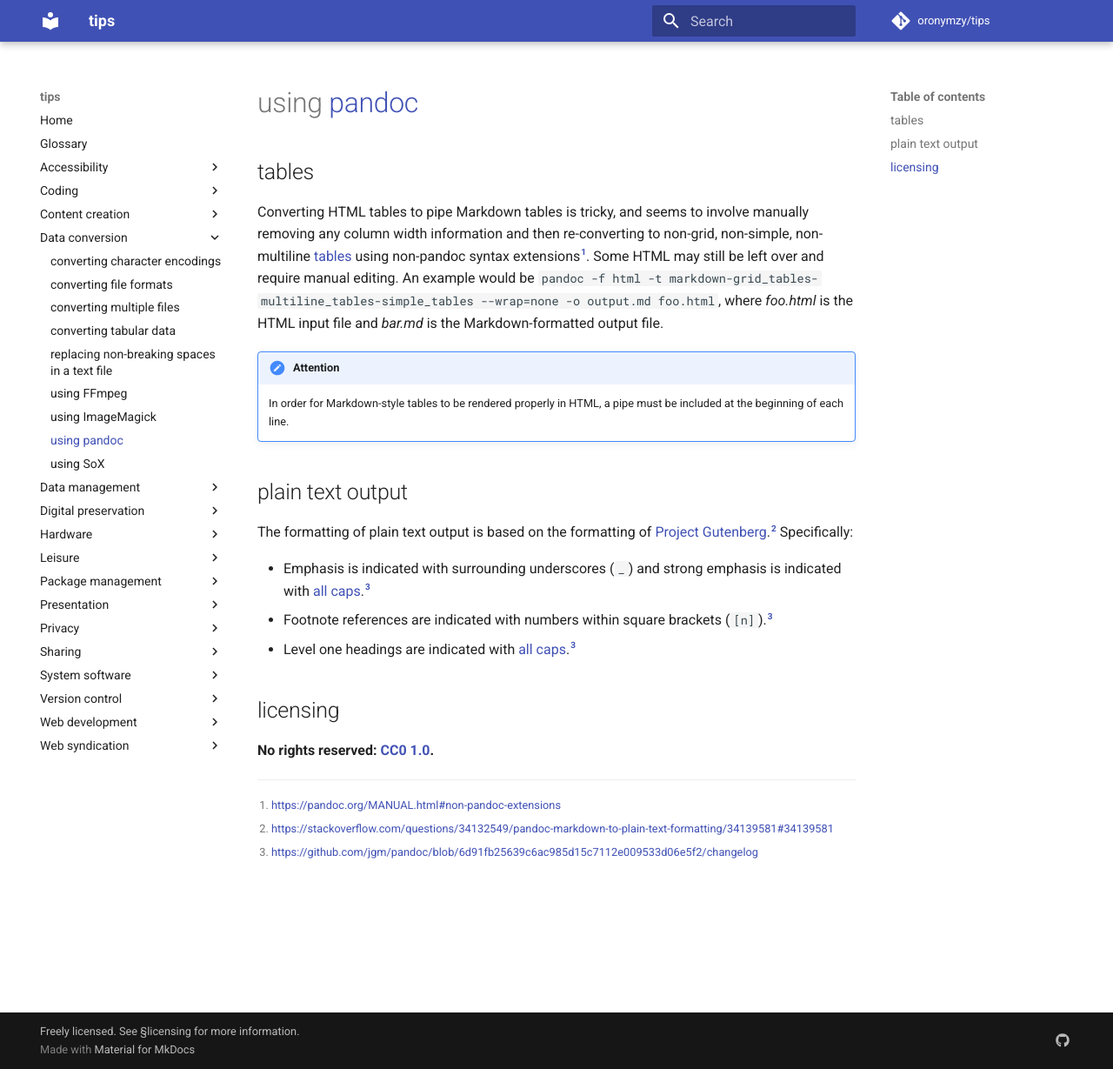
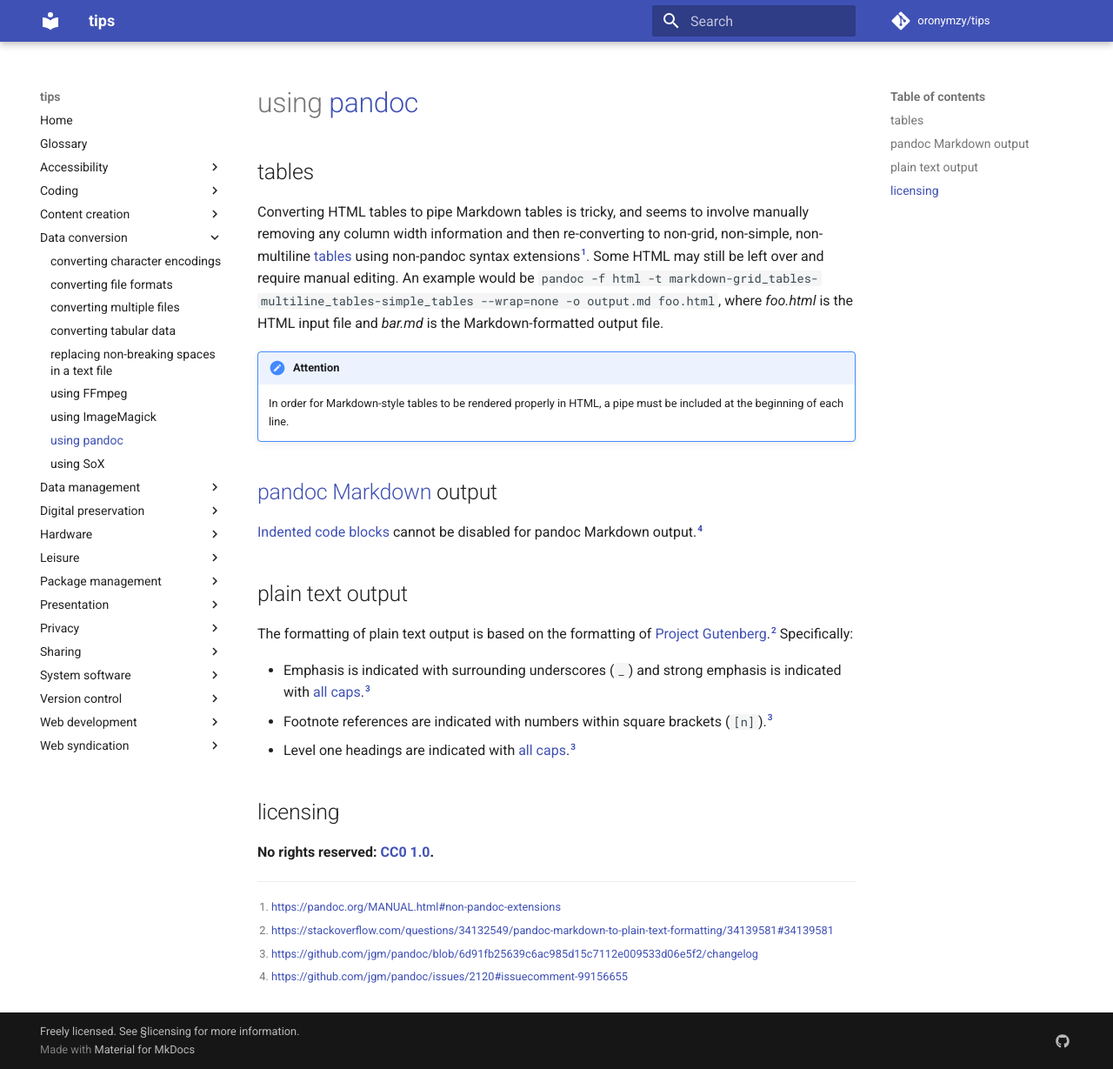
Before and after one commit to oronymzy/tips, an MkDocs documentation site: the page built from docs/uspndoc.md, in a window 1280 px wide and 1229 px high. Shown: the whole window at 87% size. Built offline with MkDocs 1.6.1 and Material for MkDocs 9.7.7, drawn with Linux system fonts in a browser that asks for light colours; comment, search, counter and statistics services are not loaded.

Commit message:
Add 'pandoc Markdown output' section with footnote

```diff
--- a/docs/uspndoc.md
+++ b/docs/uspndoc.md
@@ -6,6 +6,9 @@ Converting HTML tables to pipe Markdown tables is tricky, and seems to involve m
 !!! attention
 
     In order for Markdown-style tables to be rendered properly in HTML, a pipe must be included at the beginning of each line.
+
+## [pandoc Markdown] output
+[Indented code blocks](https://pandoc.org/MANUAL.html#indented-code-blocks) cannot be disabled for pandoc Markdown output.[^uspndoc4]
 
 ## plain text output
 The formatting of plain text output is based on the formatting of [Project Gutenberg](https://www.gutenberg.org/wiki/Main_Page).[^uspndoc2] Specifically:
@@ -18,6 +21,8 @@ The formatting of plain text output is based on the formatting of [Project Guten
 **No rights reserved: [CC0 1.0](https://creativecommons.org/publicdomain/zero/1.0/).**
 
 [pandoc]: http://pandoc.org/
+[pandoc Markdown]: https://pandoc.org/MANUAL.html#pandocs-markdown
 [^uspndoc1]: <https://pandoc.org/MANUAL.html#non-pandoc-extensions>
 [^uspndoc2]: <https://stackoverflow.com/questions/34132549/pandoc-markdown-to-plain-text-formatting/34139581#34139581>
 [^uspndoc3]: <https://github.com/jgm/pandoc/blob/6d91fb25639c6ac985d15c7112e009533d06e5f2/changelog>
+[^uspndoc4]: <https://github.com/jgm/pandoc/issues/2120#issuecomment-99156655>
```
